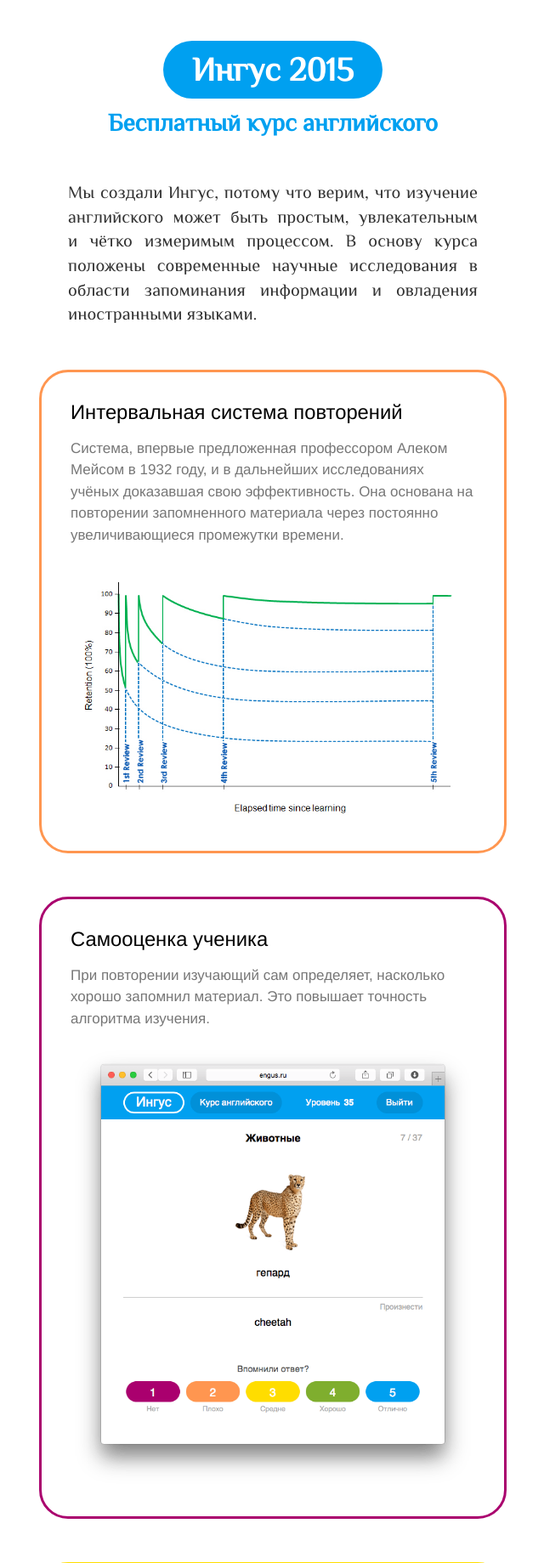
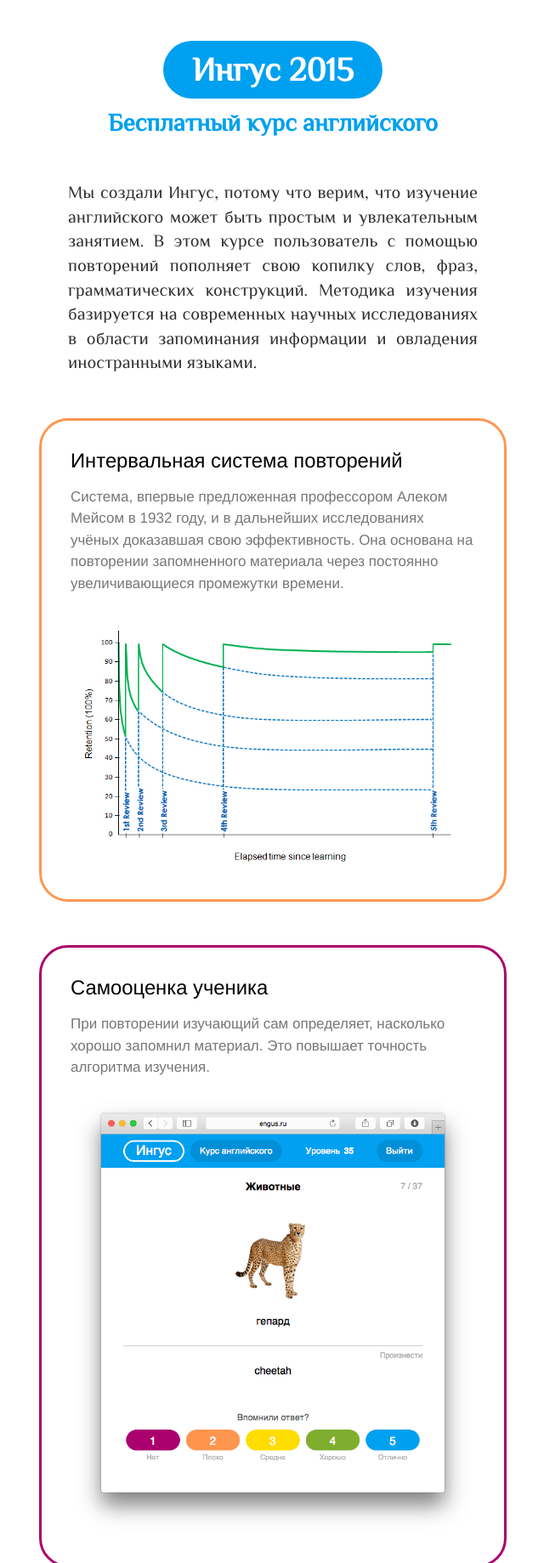
Before and after one commit to grialexey/engus, a Django app: page / in a window 1280 px wide. Shown: the part 66-1905 px from the top of the page at 85% size, without its empty margins (319-959 px from the left). Run offline with Django 3.2, Linux system fonts and the light colour scheme.

Commit message:
Text change on home page

```diff
--- a/engus/templates/home.html
+++ b/engus/templates/home.html
@@ -12,23 +12,14 @@
     <section class="home">
 	    <h1 class="home__title">
             <span class="home__engus">Ингус 2015</span>
-            <div>Бесплатный курс английского</div>
+            <span style="display: block;">Бесплатный курс английского</span>
         </h1>
 
         <p class="home__description">
-            Мы создали Ингус, потому что верим, что изучение английского может быть простым, увлекательным и&nbsp;чётко измеримым процессом.
-            В основу курса положены современные научные исследования в области запоминания информации и овладения иностранными языками.
-{#            возможно без выполнения нудных грамматических упражнений.#}
+            Мы создали Ингус, потому что верим, что изучение английского может быть простым и увлекательным занятием.
+            В этом курсе пользователь с помощью повторений пополняет свою копилку слов, фраз, грамматических конструкций.
+            Методика изучения базируется на современных научных исследованиях в области запоминания информации и овладения иностранными языками.
         </p>
-
-{#        <p class="home__subtitle">Изучение языка методом повторений слов, фраз и&nbsp;грамматических конструкций.</p>#}
-
-{#        <h2>Курс 2015 года</h2>#}
-{#        <p class="home__paragraph">Успешно завершить курс помогут регулярные занятия, а так же проговаривание вслух всех слов и фраз.</p>#}
-
-{#        <h2>Эффективный метод изучения</h2>#}
-{#        <p class="home__paragraph">Изучение языка в данном курсе основано на интервальном повторений слов, фраз и грамматических конструкций.</p>#}
-
 
         <ul class="home__features">
             <li class="home__features-item">
@@ -49,9 +40,9 @@
                 <img src="{{ STATIC_URL }}images-dist/screenshot_3.png">
             </li>
 
-            <li class="home__features-item">
-                <h2>Запоминание слов в контексте</h2>
-            </li>
+{#            <li class="home__features-item">#}
+{#                <h2>Запоминание слов в контексте</h2>#}
+{#            </li>#}
 
             <li class="home__features-item">
                 <h2>Доступность</h2>
```
